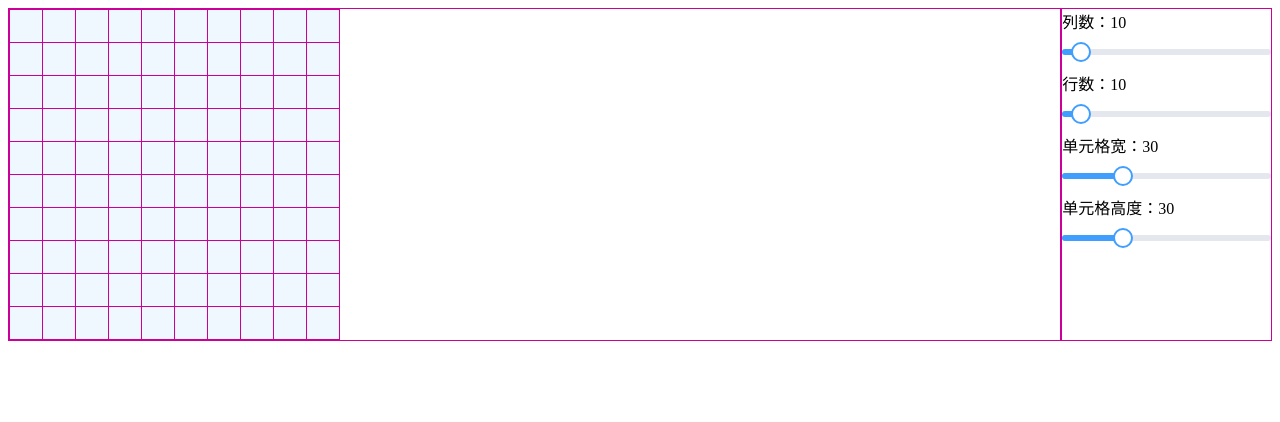
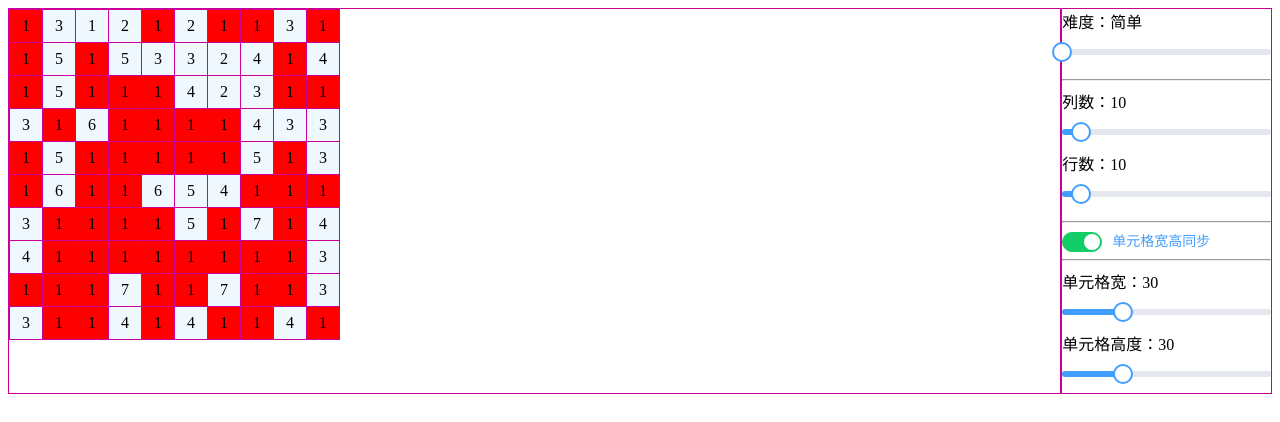
Before and after one commit to malun666/bomb, a Vue app: page / in a window 1280 px wide. Shown: the top 422 px of the page. Built offline with nearby package versions, Linux system fonts and the light colour scheme.

Commit message:
:bug: fix the num bug

```diff
--- a/package.json
+++ b/package.json
@@ -37,7 +37,9 @@
       "plugin:vue/essential",
       "@vue/prettier"
     ],
-    "rules": {},
+    "rules": {
+      "no-console": "off"
+    },
     "parserOptions": {
       "parser": "babel-eslint"
     }
--- a/src/App.vue
+++ b/src/App.vue
@@ -6,6 +6,11 @@
       </div>
       <div class="aside">
         <div class="block">
+          <span class="demonstration">难度：{{getLevelLable}}</span>
+          <el-slider :min="1" :max="3" v-model="level"></el-slider>
+        </div>
+        <hr>
+        <div class="block">
           <span class="demonstration">列数：{{columns}}</span>
           <el-slider :min="1" v-model="columns"></el-slider>
         </div>
@@ -13,6 +18,10 @@
           <span class="demonstration">行数：{{rows}}</span>
           <el-slider :min="1" v-model="rows"></el-slider>
         </div>
+        <hr>
+        <el-switch style="display: block" v-model="isCellSync" active-color="#13ce66" inactive-color="#ff4949" active-text="单元格宽高同步">
+        </el-switch>
+        <hr>
         <div class="block">
           <span class="demonstration">单元格宽：{{cellWidth}}</span>
           <el-slider :min="1" v-model="cellWidth"></el-slider>
@@ -34,8 +43,36 @@ export default {
       rows: 10,
       columns: 10,
       cellWidth: 30,
-      cellHeight: 30
+      cellHeight: 30,
+      isCellSync: true,
+      level: 1
     };
+  },
+  computed: {
+    getLevelLable() {
+      switch (this.level) {
+        case 1:
+          return "简单";
+        case 2:
+          return "中级";
+        case 3:
+          return "高级";
+        default:
+          return "简单";
+      }
+    }
+  },
+  watch: {
+    cellWidth: function(newVal) {
+      if (this.isCellSync) {
+        this.cellHeight = newVal;
+      }
+    },
+    cellHeight: function(newVal) {
+      if (this.isCellSync) {
+        this.cellWidth = newVal;
+      }
+    }
   },
   components: {
     "mine-table": MineTable
--- a/src/components/MineTable.vue
+++ b/src/components/MineTable.vue
@@ -2,8 +2,11 @@
   <div class="mine">
     <table>
       <tbody>
-        <tr v-for="item of rows" :key="'row_' + item">
-          <td :style="{width: cellWidth+'px', height: cellHeight + 'px'}" v-for="colItem of cols" :key="'col_' + colItem"></td>
+        <tr v-for="(rowItems, index) of bombArray" :key="'row_' + index">
+          <td :class="{bomb: colItem.isBomb}" :style="{width: cellWidth+'px', height: cellHeight + 'px'}" v-for="(colItem, index) of rowItems" :key="'col_' + index">
+            <template v-if="!colItem.isBomb">{{colItem.str}}</template>
+            <template v-else>{{colItem.data}}</template>
+          </td>
         </tr>
       </tbody>
     </table>
@@ -15,10 +18,60 @@ export default {
   name: "mine-tbale",
   data() {
     return {
-      bomArray: []
+      bombArray: []
     };
   },
-  created() {},
+  created() {
+    this.initRandomBombs();
+  },
+  watch: {
+    rows() {
+      console.log(1);
+      this.initRandomBombs();
+    },
+    cols() {
+      this.initRandomBombs();
+    }
+  },
+  methods: {
+    initRandomBombs() {
+      if (this.rows <= 0 || this.cols <= 0) {
+        return;
+      }
+      for (let i = 0; i < this.rows; i++) {
+        this.bombArray[i] = [];
+        for (let j = 0; j < this.cols; j++) {
+          let isBomb = Math.round(Math.random());
+          this.bombArray[i][j] = {
+            isBomb,
+            data: +isBomb,
+            str: ""
+          };
+        }
+      }
+      for (let i = 0; i < this.rows; i++) {
+        for (let j = 0; j < this.cols; j++) {
+          this.bombArray[i][j].str = this.getArroundBombs(i, j, this.bombArray);
+        }
+      }
+    },
+    getArroundBombs(rowIndex, colIndex, arr) {
+      let count = 0;
+      let rowLen = arr.length;
+      let colLen = arr[0].length;
+      // 3行 3 列的数据相加即可得到总数据，然后扣掉元素本身的数据即可得到所有的数据。
+      for (let r = -1; r <= 1; r++) {
+        if (rowIndex + r < 0 || rowIndex + r >= rowLen) continue;
+        for (let c = -1; c <= 1; c++) {
+          if (colIndex + c < 0 || colIndex + c >= colLen) continue;
+          if (arr[rowIndex + r][colIndex + c].isBomb) {
+            count += 1;
+          }
+        }
+      }
+      return count;
+    }
+  },
   props: {
     rows: {
       type: Number,
@@ -43,6 +96,9 @@ export default {
 </script>
 
 <style lang="scss" scoped>
+.bomb {
+  background-color: red;
+}
 table {
   border-collapse: collapse;
 }
@@ -51,5 +107,7 @@ td {
   height: 30px;
   width: 30px;
   background-color: aliceblue;
+  text-align: center;
+  vertical-align: middle;
 }
 </style>
```
